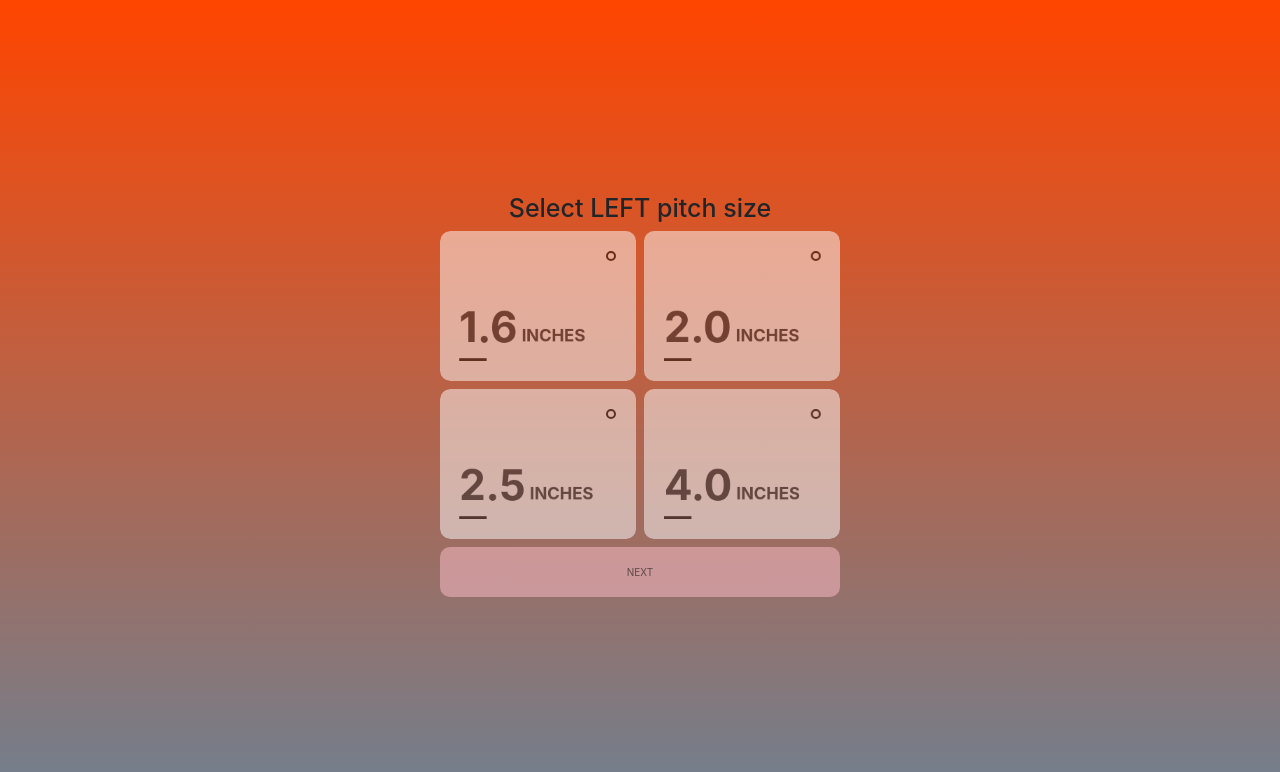
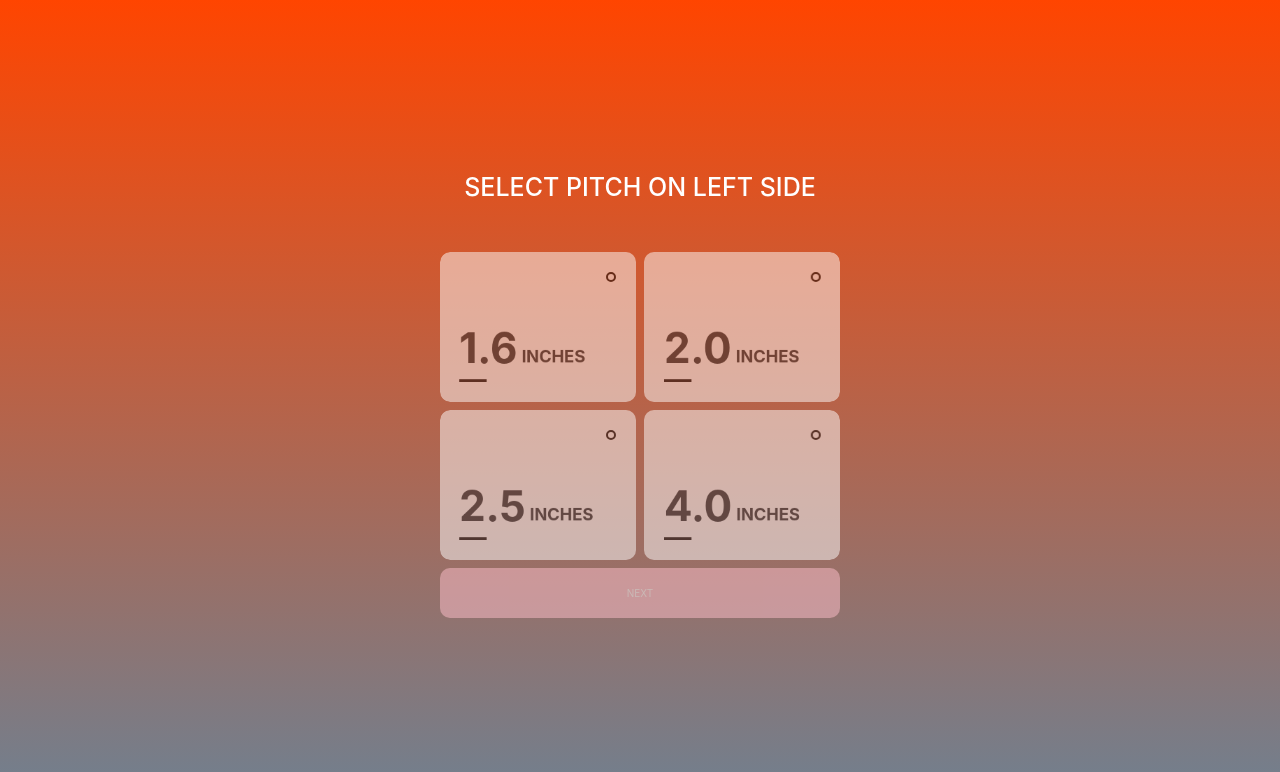
Before and after one commit to maxymapp/vuejs-python-firmware-updater-over-http, a Flask app: page / in a window 1280 px wide. Shown: the top 772 px of the page. Run offline with Flask 2, Linux system fonts and the light colour scheme; data that the repository does not hold is empty; some libraries are stand-ins or nearby versions.

Commit message:
finished up css

```diff
--- a/templates/index.html
+++ b/templates/index.html
@@ -13,6 +13,9 @@
     <style>
         h1 {
             text-align: center;
+            color: white;
+            text-transform: uppercase;
+            margin-bottom: 5rem;
         }
         .tile {
             margin: auto;
@@ -24,6 +27,15 @@
             border-radius: 1em;
             align-content: center;
             text-align: center;
+        }
+        .tile-style {
+            background-color: pink;
+            opacity: 0.5;
+
+        }
+        span.status-msg {
+            text-transform: uppercase;
+            color: white;
         }
     </style>
 
@@ -157,8 +169,8 @@
 <div id="app" class="container">
     <div>
         <div v-if="this.leftPitch">
-            <div class="call-to-action">
-                <h1>Select LEFT pitch size</h1>
+            <div>
+                <h1>Select pitch on LEFT side</h1>
             </div>
             <div class="option-group">
                 <div class="option-container">
@@ -206,8 +218,8 @@
             </div>
         </div>
         <div v-if="!this.leftPitch">
-            <div class="call-to-action">
-                <h1>Select RIGHT pitch size</h1>
+            <div>
+                <h1>Select pitch on right side</h1>
             </div>
             <div class="option-group">
                 <div class="option-container">
```
